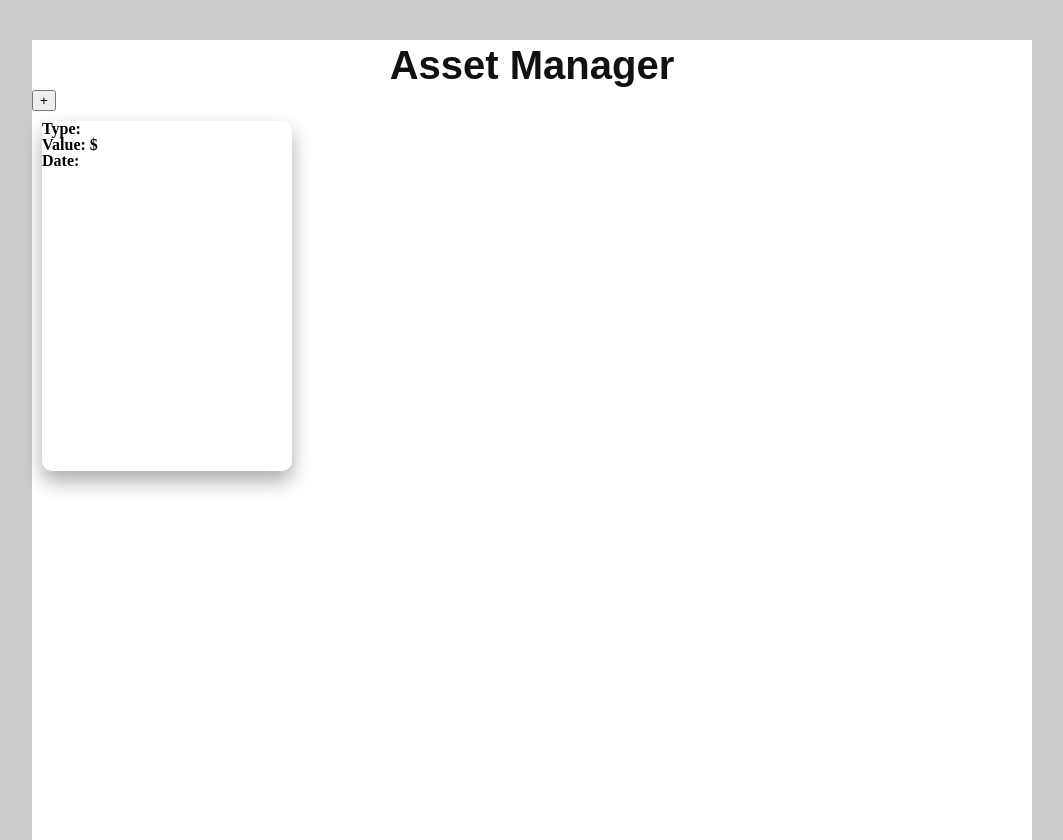
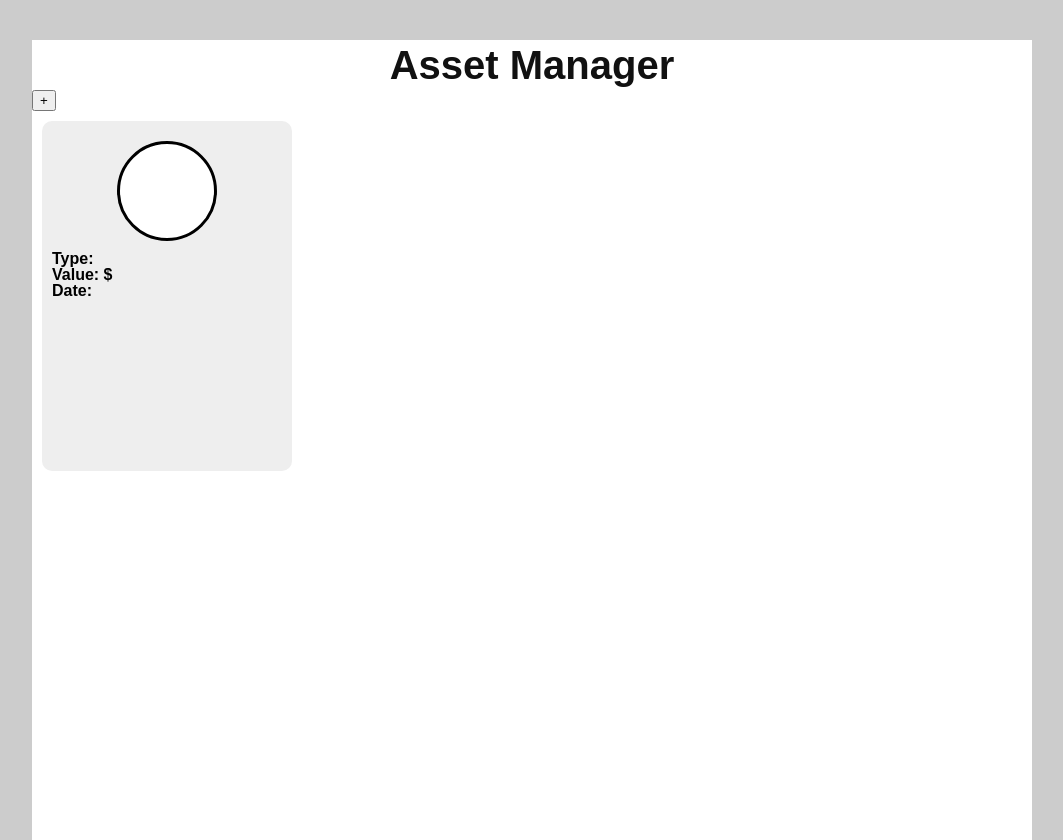
Before and after one commit to mnarine1/georgia-student-insurance, a PHP site: page /assets.php in a window 1280 px wide. Shown: the part 60-900 px from the top of the page, without its empty margins (108-1171 px from the left). Run offline with PHP 8.4, Linux system fonts and the light colour scheme; the visitor is signed in with stand-in values (Sample User, id 1); tables that the repository leaves empty or names only in its code hold one stand-in row (values such as "Sample post"); data that the repository does not hold is empty.

Commit message:
Add files via upload

```diff
--- a/gsi/css/master.css
+++ b/gsi/css/master.css
@@ -255,13 +255,44 @@
 }
 
 .asset {
-   width: 250px;
-   height: 350px;
-   background: #FFF;
+   width: 230px;
+   height: 330px;
+   padding: 10px;
+   background: #EEE;
    border-radius: 10px;
-   box-shadow: 0 10px 20px #0005;
    margin: 10px 10px;
+   float: left;
 }
 
 .asset-wrapper button {
 }
+
+.asset-icon {
+   width: 94px;
+   height: 94px;
+   border: 3px solid black;
+   border-radius: 50%;
+   background: #FFF;
+   margin: 10px auto;
+}
+
+.blank-wrapper {
+   margin: 30px auto 0px;
+   font-size: 30px;
+   font-family: Arial, sans-serif;
+   color: #CCC;
+   font-weight: bold;
+}
+
+textarea {
+   width: 90%;
+}
+
+.asset h2 {
+   font-size: 24px;
+}
+
+h3 {
+   font-family: Arial, sans-serif;
+
+}
```
